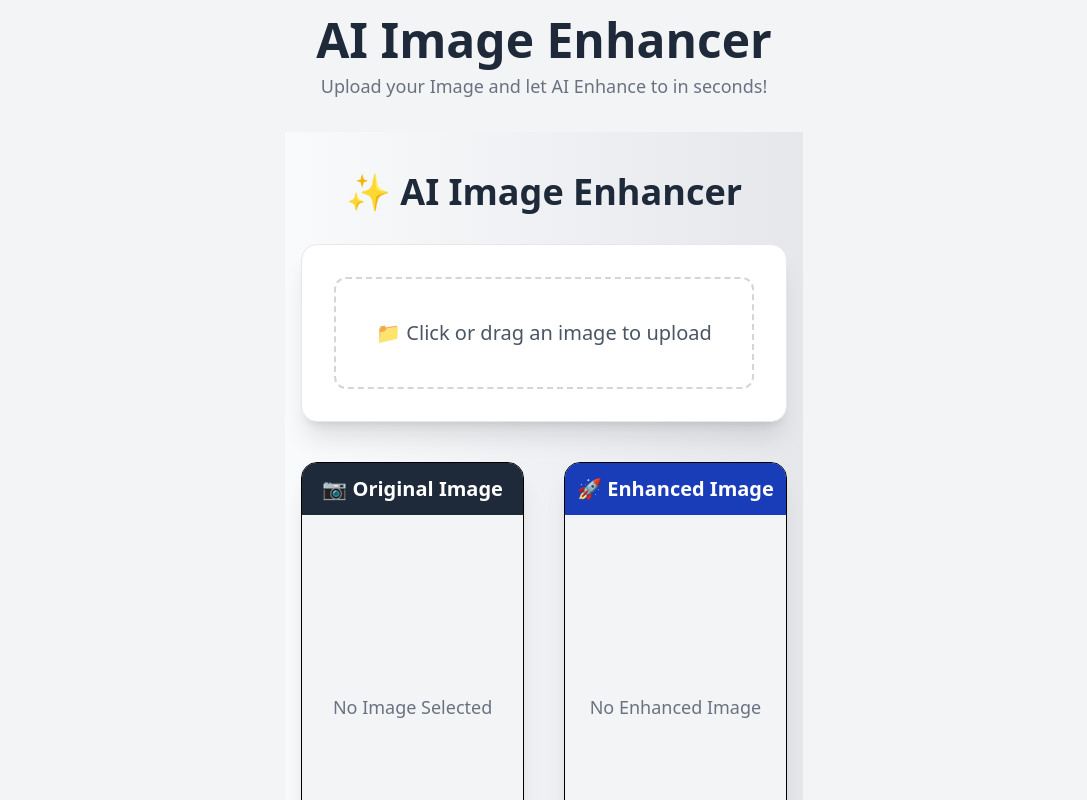
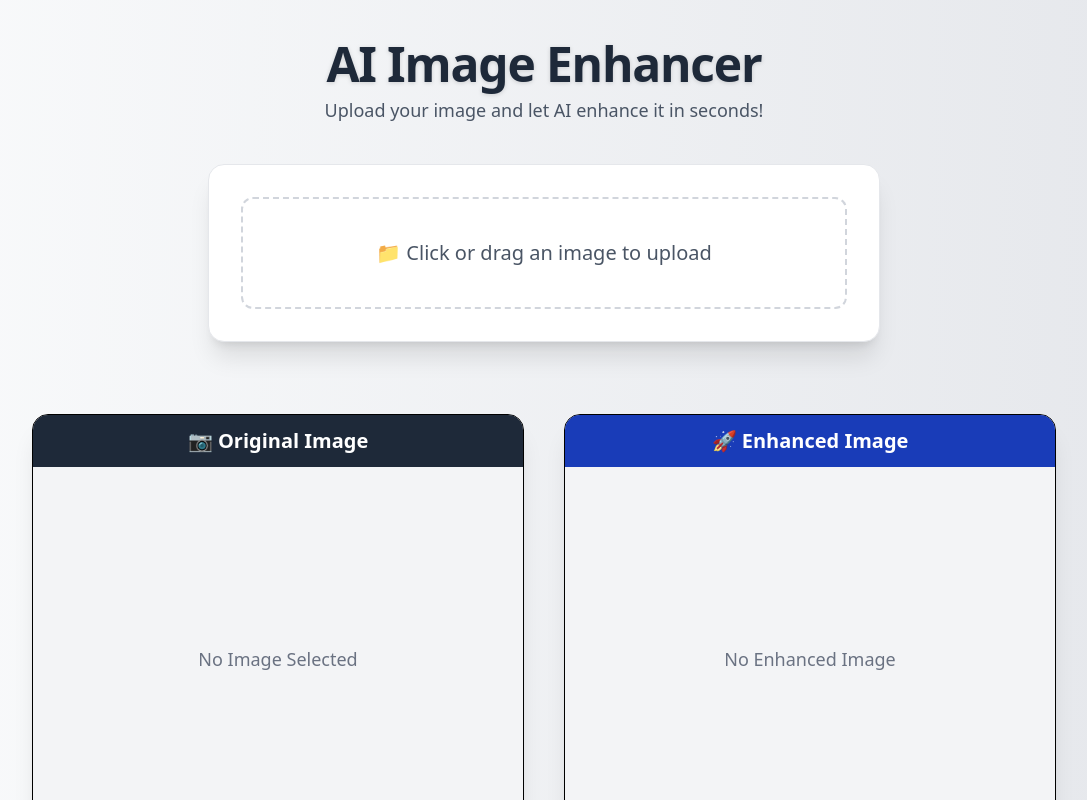
Before and after one commit to Sheetu1/AI-image-Enhancer, a React (Vite) app: page / in a window 1280 px wide. Shown: the top 800 px of the page, without its empty margins (96-1183 px from the left). Built offline with nearby package versions, Linux system fonts and the light colour scheme.

Commit message:
Ui change

```diff
--- a/src/App.jsx
+++ b/src/App.jsx
@@ -3,14 +3,17 @@ import Home from "./Components/Home";
 
 const App = () => {
   return (
-    <div className="flex flex-col items-center justify-center min-h-screen px-8 py-4 bg-gray-100 ">
-      <div className="text-center mb-8">
-        <h1 className="text-5xl font-bold text-gray-800 mb-2 ">AI Image Enhancer {" "}</h1>
-      <div className="text-lg text-gray-500 ">Upload your Image and let AI Enhance to in seconds!</div>
+    <div className="flex flex-col items-center justify-center min-h-screen px-6 py-10 bg-gradient-to-r from-gray-50 to-gray-200">
+      <div className="text-center mb-10">
+        <h1 className="text-5xl font-extrabold text-gray-800 tracking-tight drop-shadow-sm">
+          AI Image Enhancer
+        </h1>
+        <p className="text-lg text-gray-600 mt-2">
+          Upload your image and let AI enhance it in seconds!
+        </p>
       </div>
       <Home />
-      <p className="text-lg text-gray-500 mt-6 ">Powered by @sheryians</p>
-
+      <p className="text-sm text-gray-400 mt-10">Powered by @sheryians</p>
     </div>
   );
 };
--- a/src/Components/Home.jsx
+++ b/src/Components/Home.jsx
@@ -17,17 +17,14 @@ const Home = () => {
       setloading(false);
       console.log(enhancedURL?.image);
     } catch (error) {
-      console.log(error);
-      alert("Error while Enhancing the image. Please try again later.");
+      console.error(error);
+      alert("Error while enhancing the image. Please try again later.");
       setloading(false);
     }
   };
 
   return (
-    <div className="min-h-screen bg-gradient-to-r from-gray-50 to-gray-200 py-10 px-4 flex flex-col items-center">
-      <h1 className="text-4xl font-bold text-gray-800 mb-8 text-center">
-        ✨ AI Image Enhancer
-      </h1>
+    <div className="w-full max-w-5xl flex flex-col items-center gap-8">
       <ImageUpload UploadImageHandler={UploadImageHandler} />
       <ImagePreview
         loading={loading}
--- a/src/Utils/enhanceImageAPI.js
+++ b/src/Utils/enhanceImageAPI.js
@@ -48,7 +48,7 @@ const uploadImage = async (file) => {
 
 const fetchEnhancedImage = async (taskId) => {
   // fetch enhanced image
-  // "/api/tasks/visual/scale/{task_id}"---get
+
   const { data } = await axios.get(
     `${BASE_URL}/api/tasks/visual/scale/${taskId}`,
     {
@@ -78,6 +78,3 @@ const pollForEnhancedImage = async (taskId, retries  = 0) =>{
     console.log("Enhanced Image URL:", result);
     return result;
 }
-
-
-//   "https://techhk.aoscdn.com/api/tasks/visual/scale",
```
